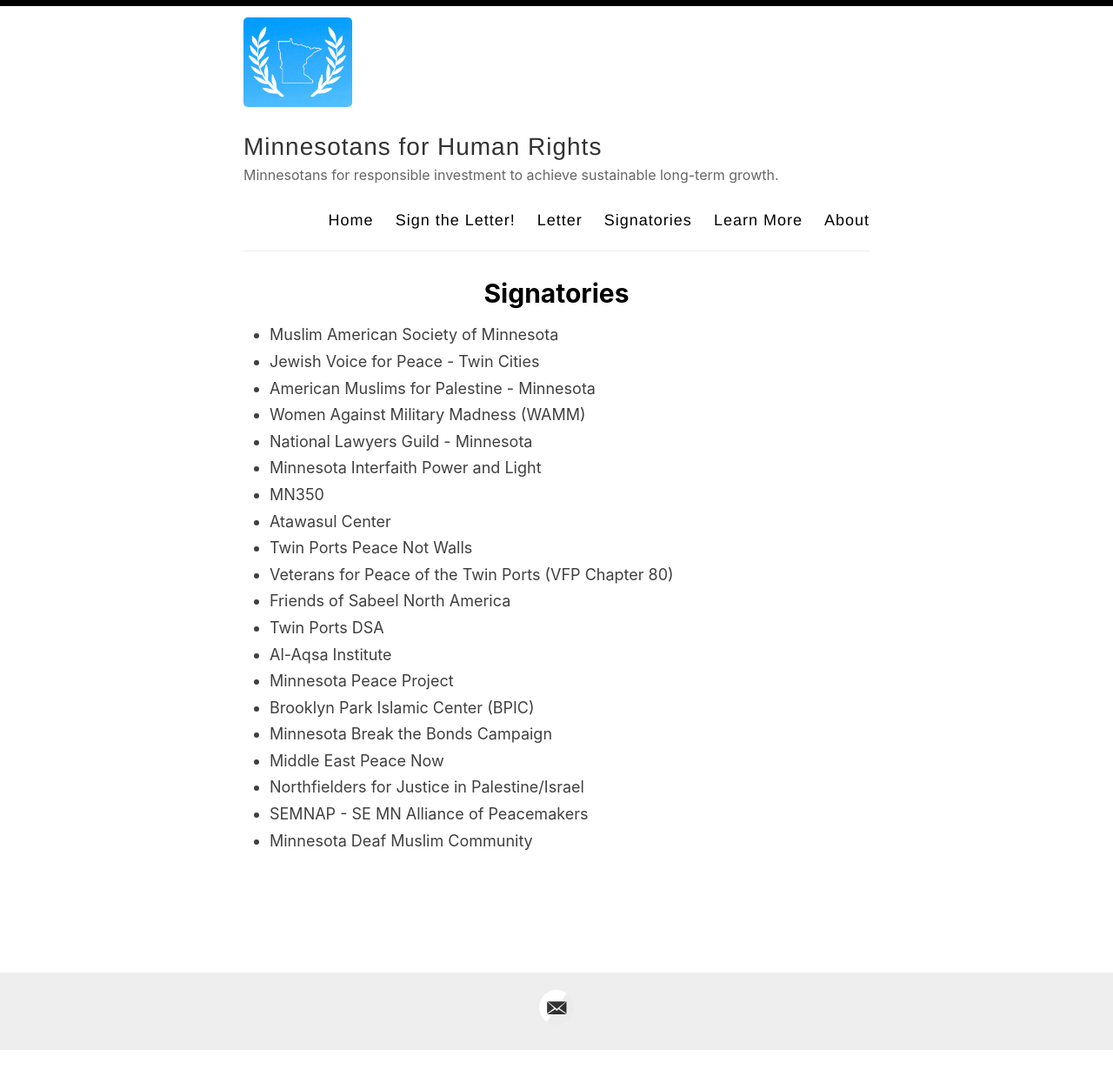
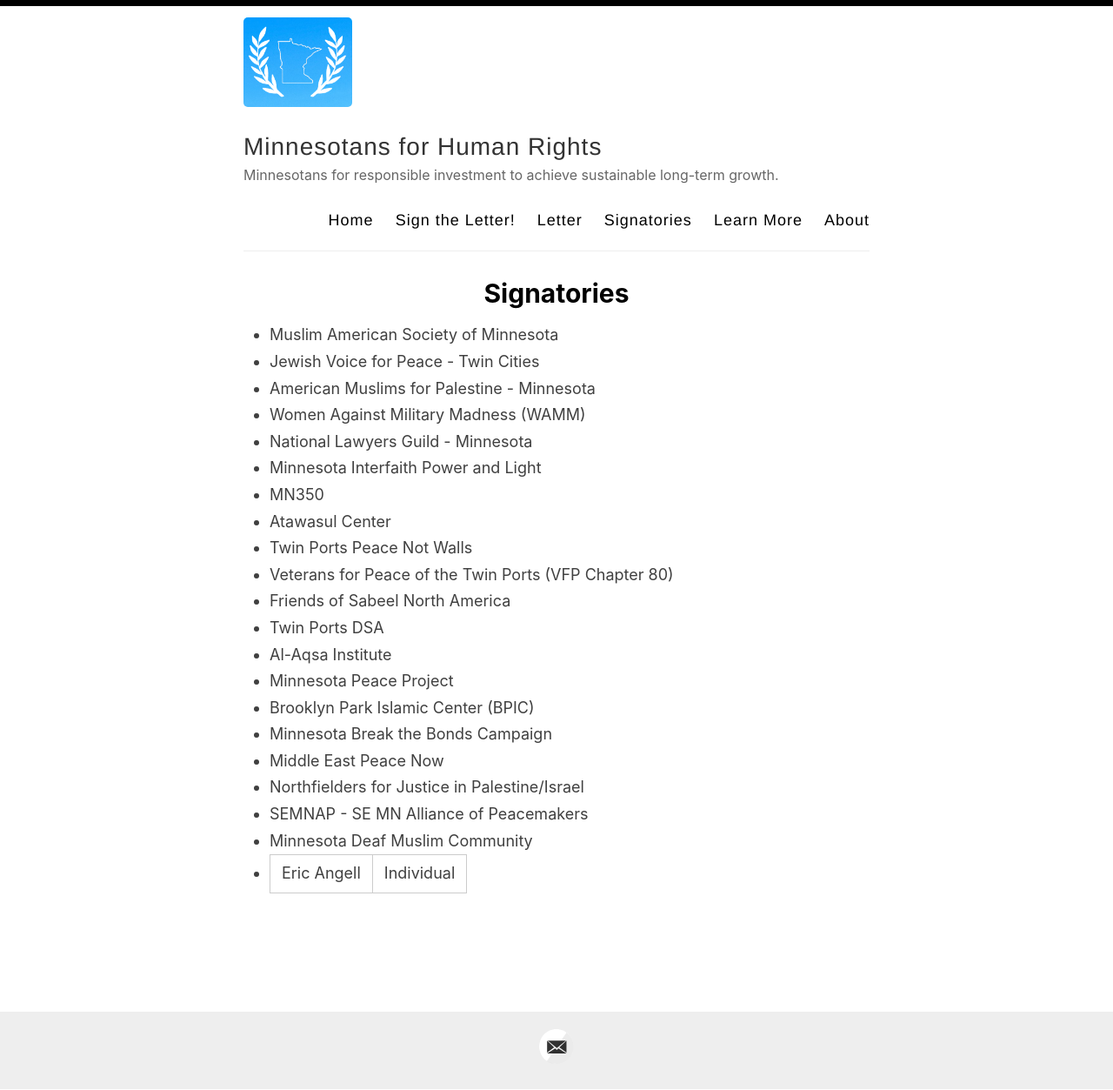
Before and after one commit to adamrahim/adamrahim.github.io, a Jekyll site: the page built from _posts/2020-12-24-signatories.md, in a window 1280 px wide. Shown: the whole page at 87% size. Built offline with Jekyll 4.4.1, drawn with Linux system fonts in a browser that asks for light colours; before the commit the page ends 1208 px from its top, so only the background shows below that.

Commit message:
Update 2020-12-24-signatories.md

```diff
--- a/_posts/2020-12-24-signatories.md
+++ b/_posts/2020-12-24-signatories.md
@@ -23,6 +23,7 @@
 - Northfielders for Justice in Palestine/Israel
 - SEMNAP - SE MN Alliance of Peacemakers
 - Minnesota Deaf Muslim Community
+- Eric Angell | Individual
 
 
 <br/><br/>
```
